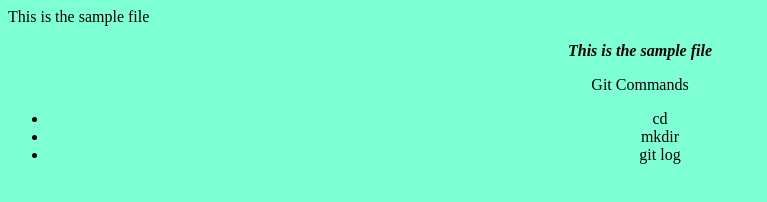
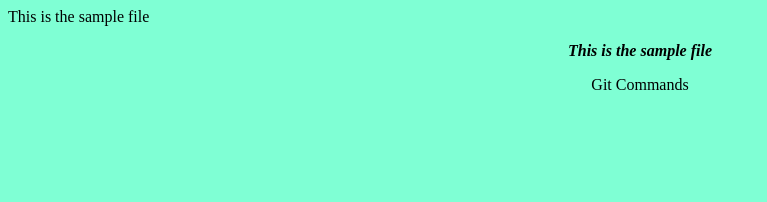
Before and after one commit to harshanp2003/Sample, a plain HTML site: page index.html in a window 1280 px wide. Shown: the whole page, without its empty margins (0-767 px from the left). Drawn offline with Linux system fonts and the light colour scheme.

Commit message:
Update index.html

```diff
--- a/index.html
+++ b/index.html
@@ -12,11 +12,7 @@
     <center>
         <p style="font-weight: 700;"><i>This is the sample file</i></p>
         <p>Git Commands</p>
-        <ul>
-            <li>cd</li>
-            <li>mkdir</li>
-            <li>git log</li>
-        </ul>
+
     </center>
 
 </html>
```
